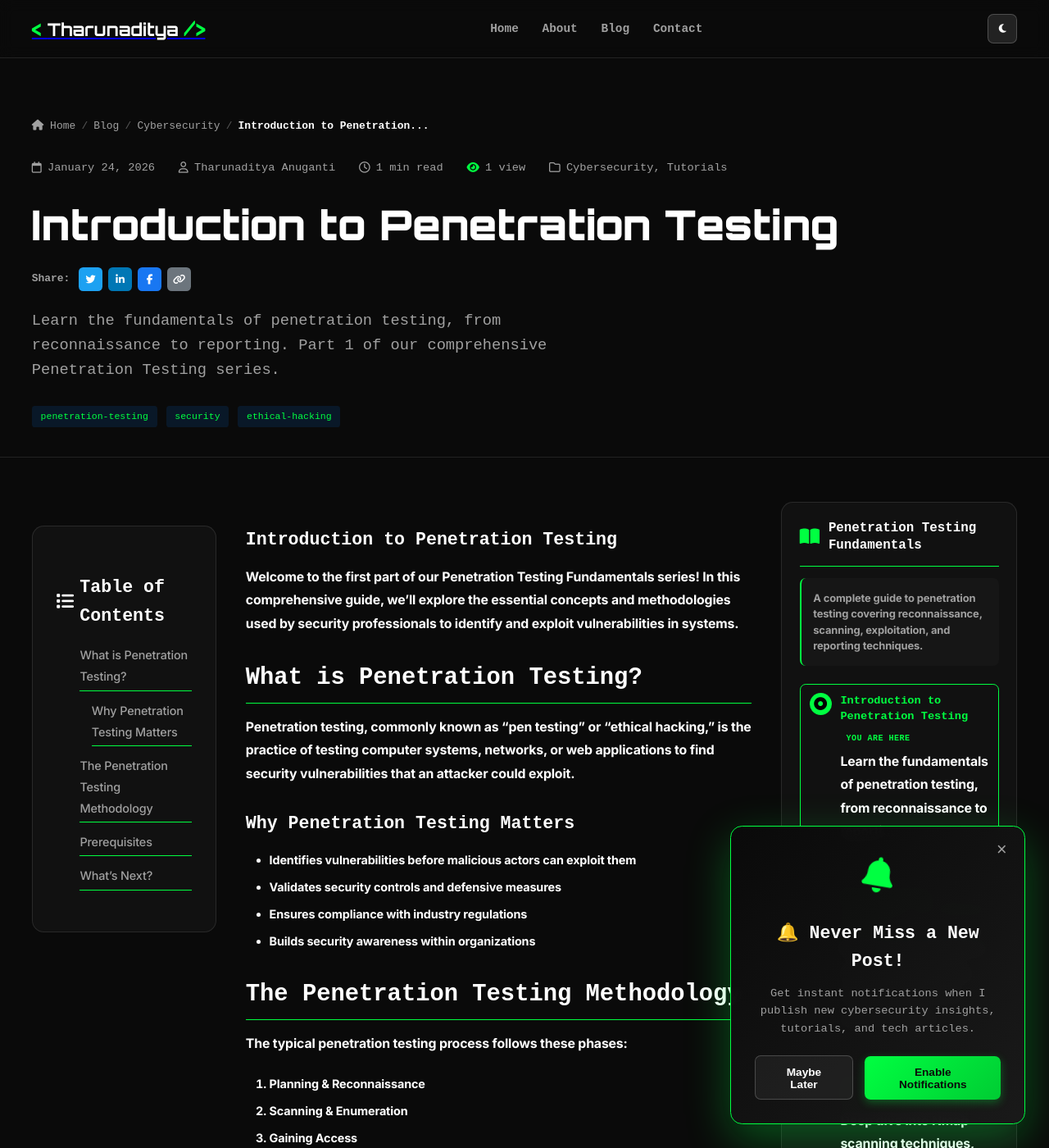
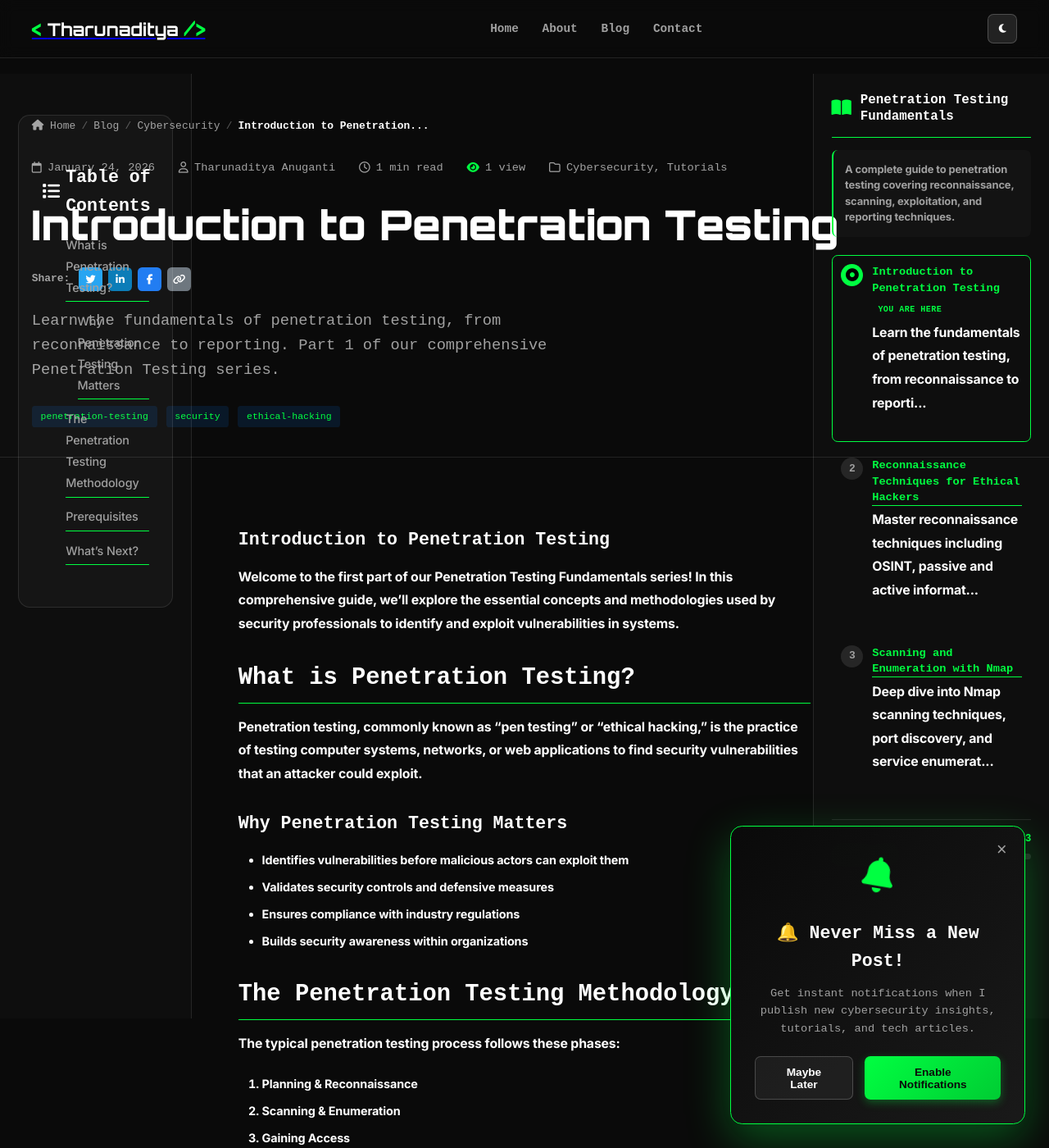
Before and after one commit to Tharunaditya/tharunaditya.github.io, a Jekyll site: the page built from _posts/2026-01-25-pentesting-fundamentals-part-1.md, in a window 1280 px wide and 1400 px high. Shown: the whole window at 82% size. Built offline with Jekyll 4.4.1, drawn with Linux system fonts in a browser that asks for light colours; nearby versions of some CDN libraries; comment, search, counter and statistics services are not loaded.

Commit message:
Fix sidebars to screen edges with hidden scrollbars
- Left sidebar (TOC): Fixed to left edge, 320px width
- Right sidebar (Series): Fixed to right edge, 320px width
- Both sidebars have invisible scrollbars but remain scrollable
- Center content auto-centers with proper padding
- Responsive: Sidebars stack on mobile
- Clean fullscreen layout without visible scroll panels

```diff
--- a/assets/css/blog.css
+++ b/assets/css/blog.css
@@ -776,44 +776,44 @@
    THREE-COLUMN BLOG POST LAYOUT
 ============================================ */
 .post-layout-wrapper {
-    display: grid;
-    grid-template-columns: 250px 1fr;
-    gap: 3rem;
-    align-items: start;
+    display: block;
+    position: relative;
+    padding-left: 340px; /* 320px sidebar + 20px gap */
 }
 
 .post-layout-wrapper.has-series {
-    grid-template-columns: 250px minmax(0, 800px) 320px;
-    gap: 2.5rem;
-}
-
-/* Left Sidebar: Table of Contents */
+    padding-right: 340px; /* 320px sidebar + 20px gap */
+}
+
+/* Left Sidebar: Table of Contents (Fixed to Left) */
 .toc-sidebar {
-    position: sticky;
+    position: fixed;
+    left: 0;
     top: 100px;
-    max-height: calc(100vh - 120px);
+    width: 320px;
+    height: calc(100vh - 120px);
     overflow-y: auto;
-    scrollbar-width: thin;
-    scrollbar-color: var(--accent-primary) rgba(255, 255, 255, 0.05);
+    overflow-x: hidden;
+    padding: 1.5rem;
+    background: rgba(255, 255, 255, 0.02);
+    border-right: 1px solid rgba(255, 255, 255, 0.1);
+    z-index: 50;
+
+    /* Hide scrollbar but keep functionality */
+    scrollbar-width: none; /* Firefox */
+    -ms-overflow-style: none; /* IE and Edge */
 }
 
 .toc-sidebar::-webkit-scrollbar {
-    width: 4px;
-}
-
-.toc-sidebar::-webkit-scrollbar-track {
-    background: rgba(255, 255, 255, 0.05);
-}
-
-.toc-sidebar::-webkit-scrollbar-thumb {
-    background: var(--accent-primary);
-    border-radius: 10px;
+    display: none; /* Chrome, Safari, Opera */
 }
 
 /* Main Content Area */
 .post-main-content {
     min-width: 0;
     width: 100%;
+    max-width: 850px;
+    margin: 0 auto;
 }
 
 /* Share Buttons Below Title (Header) */
@@ -947,25 +947,55 @@
 }
 
 /* Responsive Layout */
+@media (max-width: 1400px) {
+    .post-layout-wrapper {
+        padding-left: 280px; /* Narrower sidebar */
+    }
+
+    .post-layout-wrapper.has-series {
+        padding-right: 280px;
+    }
+
+    .toc-sidebar,
+    .series-sidebar {
+        width: 260px;
+    }
+}
+
 @media (max-width: 1200px) {
+    .post-layout-wrapper {
+        padding-left: 240px;
+    }
+
     .post-layout-wrapper.has-series {
-        grid-template-columns: 220px minmax(0, 1fr) 280px;
-        gap: 2rem;
+        padding-right: 240px;
+    }
+
+    .toc-sidebar,
+    .series-sidebar {
+        width: 220px;
     }
 }
 
 @media (max-width: 992px) {
     .post-layout-wrapper,
     .post-layout-wrapper.has-series {
-        grid-template-columns: 1fr;
-        gap: 2rem;
+        padding-left: 0;
+        padding-right: 0;
     }
 
     .toc-sidebar,
     .series-sidebar {
         position: relative;
+        left: auto;
+        right: auto;
         top: auto;
+        width: 100%;
+        height: auto;
         max-height: 400px;
+        margin-bottom: 2rem;
+        border: 1px solid rgba(255, 255, 255, 0.1);
+        border-radius: var(--radius-lg);
     }
 
     .post-navigation {
@@ -1115,34 +1145,27 @@
 }
 
 /* ============================================
-   SERIES NAVIGATION SIDEBAR
+   SERIES NAVIGATION SIDEBAR (Fixed to Right)
 ============================================ */
 .series-sidebar {
-    background: rgba(255, 255, 255, 0.03);
-    border: 1px solid rgba(255, 255, 255, 0.1);
-    border-radius: var(--radius-lg);
-    padding: 0;
-    position: sticky;
+    position: fixed;
+    right: 0;
     top: 100px;
-    max-height: calc(100vh - 120px);
+    width: 320px;
+    height: calc(100vh - 120px);
     overflow-y: auto;
-    /* Custom scrollbar */
-    scrollbar-width: thin;
-    scrollbar-color: var(--accent-primary) rgba(255, 255, 255, 0.05);
+    overflow-x: hidden;
+    background: rgba(255, 255, 255, 0.02);
+    border-left: 1px solid rgba(255, 255, 255, 0.1);
+    z-index: 50;
+
+    /* Hide scrollbar but keep functionality */
+    scrollbar-width: none; /* Firefox */
+    -ms-overflow-style: none; /* IE and Edge */
 }
 
 .series-sidebar::-webkit-scrollbar {
-    width: 6px;
-}
-
-.series-sidebar::-webkit-scrollbar-track {
-    background: rgba(255, 255, 255, 0.05);
-    border-radius: 10px;
-}
-
-.series-sidebar::-webkit-scrollbar-thumb {
-    background: var(--accent-primary);
-    border-radius: 10px;
+    display: none; /* Chrome, Safari, Opera */
 }
 
 .series-box {
```
